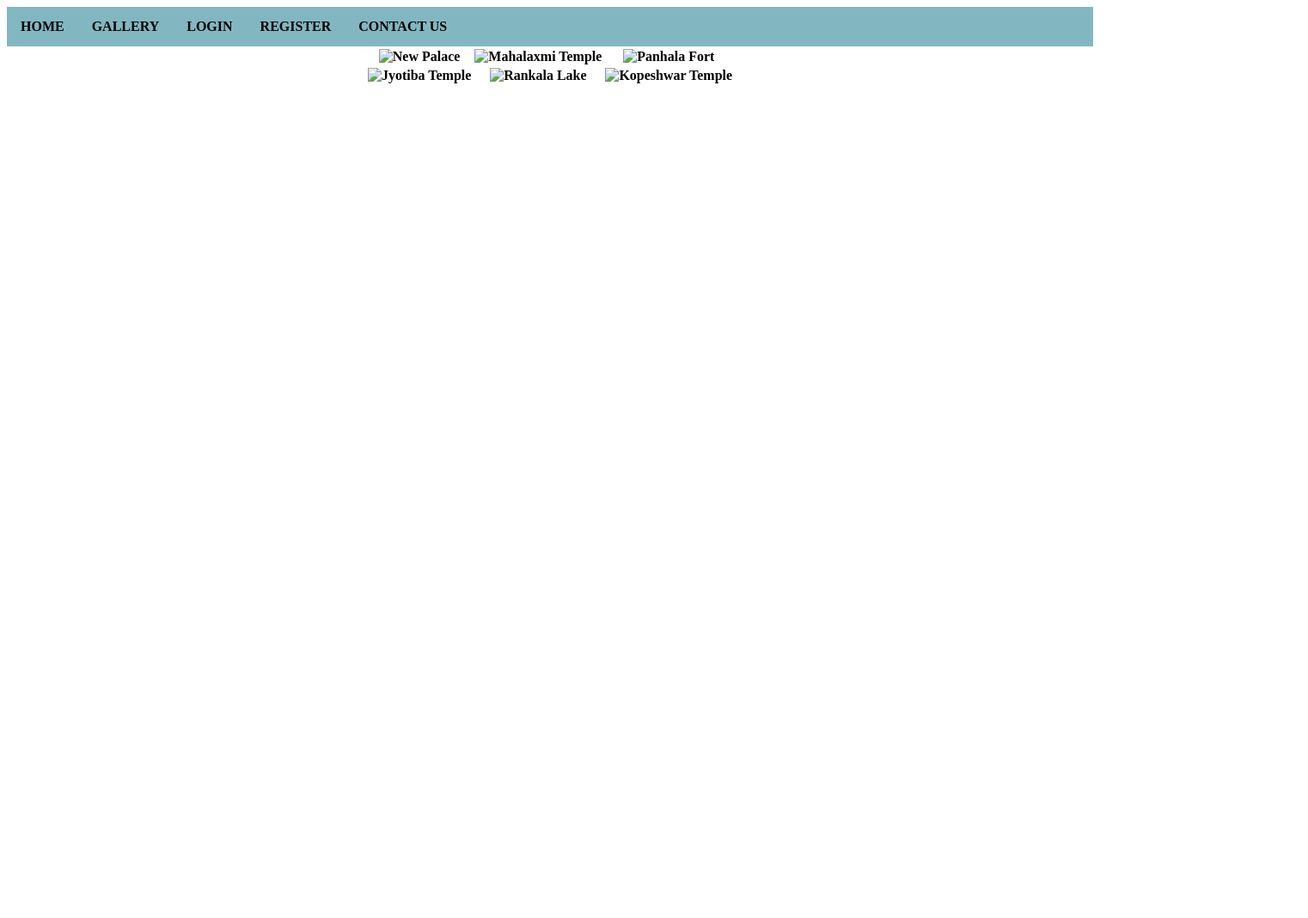
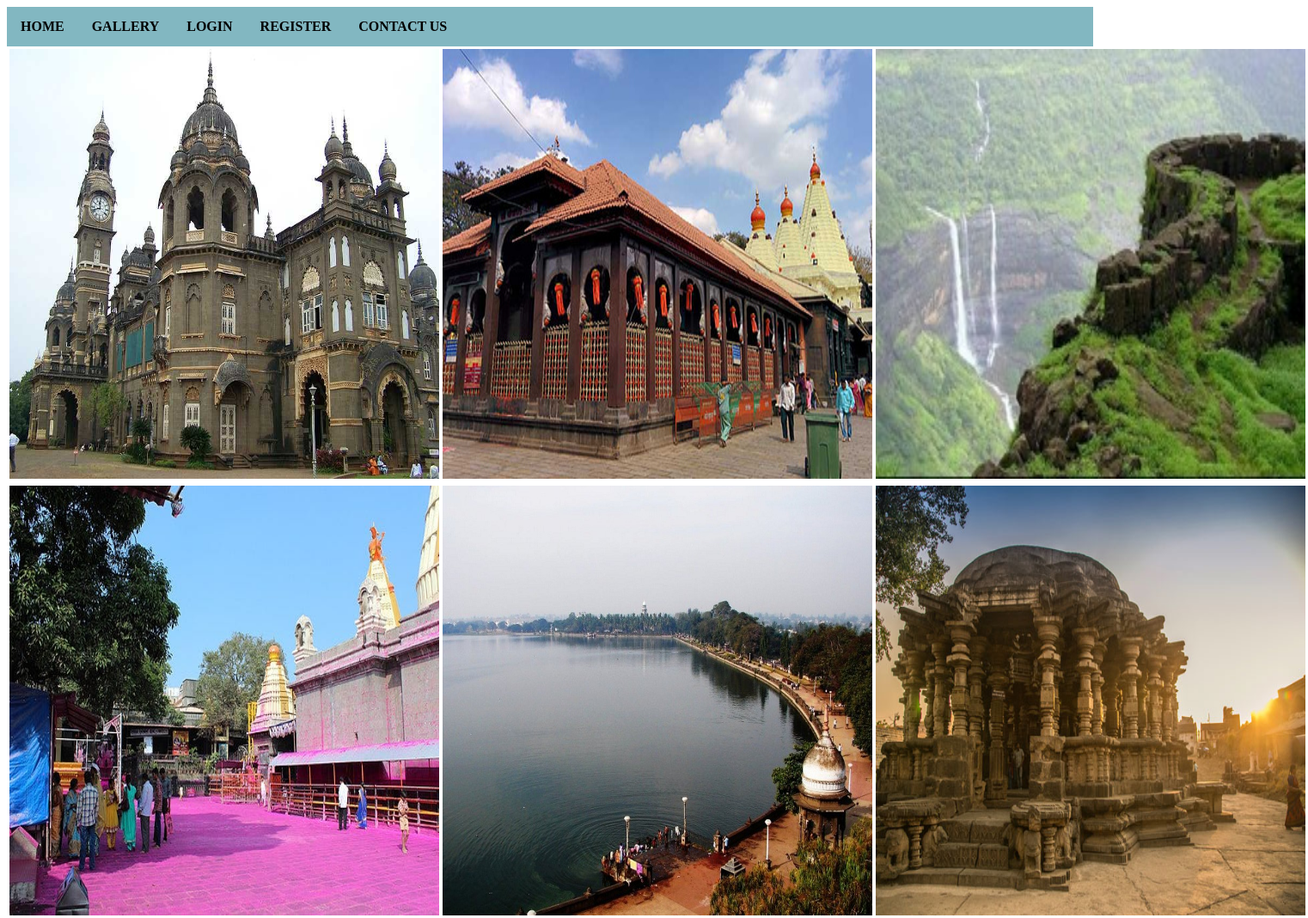
Before and after one commit to Rajashri2506/Kolhapur-Wonders, a plain HTML site: page Gallary.html in a window 1280 px wide. Shown: the whole page at 86% size, 1522 px wide, since content can reach past the window. Before the commit the page ends 800 px from the top, so only its background shows below. Drawn offline with Linux system fonts and the light colour scheme.

Commit message:
Update Gallary.html

```diff
--- a/Gallary.html
+++ b/Gallary.html
@@ -38,14 +38,14 @@
     </div>
     <table align="center">
         <tr>
-            <th><img src="IMG/1.jpg" alt="New Palace" height="500px" width="500px" ></th>
-            <th><img src="IMG/2.jpg" alt="Mahalaxmi Temple" height="500px" width="500px"></th>
-            <th><img src="IMG/3.jpg" alt="Panhala Fort" height="500px" width="500px"></th>
+            <th><img src="1.jpg" alt="New Palace" height="500px" width="500px" ></th>
+            <th><img src="2.jpg" alt="Mahalaxmi Temple" height="500px" width="500px"></th>
+            <th><img src="3.jpg" alt="Panhala Fort" height="500px" width="500px"></th>
         </tr>
         <tr>
-            <th><img src="IMG/4.jpg" alt="Jyotiba Temple" height="500px" width="500px"></th>
-            <th><img src="IMG/5.jpg" alt="Rankala Lake" height="500px" width="500px"></th>
-            <th><img src="IMG/6.jpg" alt="Kopeshwar Temple" height="500px" width="500px"></th>
+            <th><img src="4.jpg" alt="Jyotiba Temple" height="500px" width="500px"></th>
+            <th><img src="5.jpg" alt="Rankala Lake" height="500px" width="500px"></th>
+            <th><img src="6.jpg" alt="Kopeshwar Temple" height="500px" width="500px"></th>
         </tr>
     </table>
 
```
